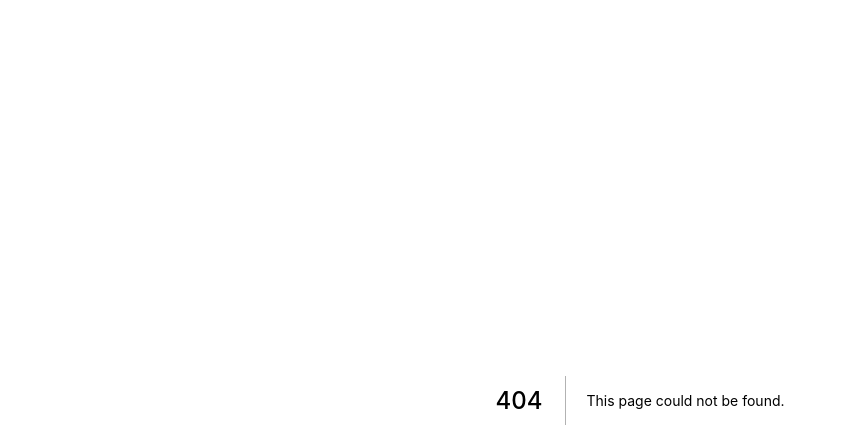
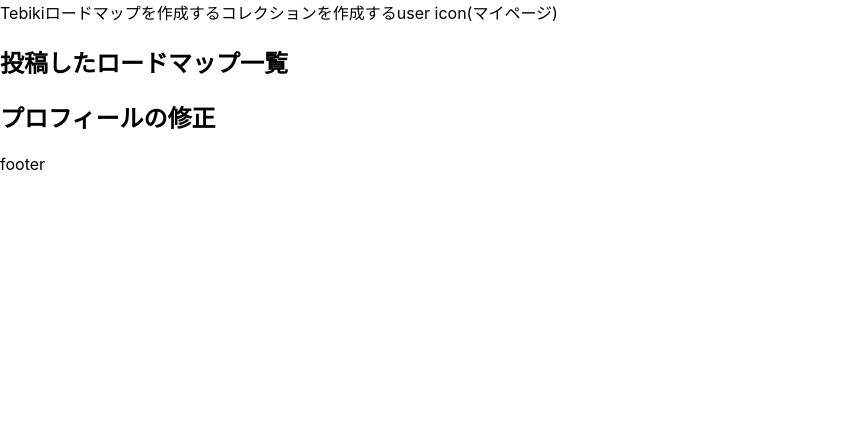
Before and after one commit to Yuki-Kurita/makimono, a Next.js app: page /users/1 in a window 1280 px wide. Before the commit this address had no page. Shown: the top 448 px of the page, without its empty margins (0-847 px from the left). Built offline with nearby package versions, Linux system fonts and the light colour scheme.

Commit message:
ユーザページの雛形作成

```diff
--- a/src/components/Header/Header.tsx
+++ b/src/components/Header/Header.tsx
@@ -11,6 +11,11 @@ const Header: React.FC = () => {
       <Link href="/collections/new">
         <a>コレクションを作成する</a>
       </Link>
+      {/* TODO: dynamic parameter */}
+      {/* <Link href=`/users/${user.id}`> */}
+      <Link href="/users/yukikur">
+        <a>user icon(マイページ)</a>
+      </Link>
     </div>
   );
 };
--- a/src/components/Header/index.ts
+++ b/src/components/Header/index.ts
@@ -0,0 +1 @@
+export { default } from "./Header";
--- a/src/components/Layout/Layout.tsx
+++ b/src/components/Layout/Layout.tsx
@@ -1,9 +1,10 @@
 import React from "react";
+import Header from "../Header/Header";
 
 const Layout: React.FC = ({ children }) => {
   return (
     <div>
-      <div>header</div>
+      <Header />
       {children}
       <div>footer</div>
     </div>
--- a/src/components/Layout/index.ts
+++ b/src/components/Layout/index.ts
@@ -1 +1 @@
-export { default } from "./layout";
+export { default } from "./Layout";
--- a/src/pages/api/hello.tsx
+++ /dev/null
@@ -1,5 +0,0 @@
-// Next.js API route support: https://nextjs.org/docs/api-routes/introduction
-
-export default (req, res) => {
-  res.status(200).json({ name: 'John Doe' })
-}
--- /dev/null
+++ b/src/pages/users/[id].tsx
@@ -0,0 +1,16 @@
+import Layout from "@/components/Layout";
+import React from "react";
+
+const UserPage: React.FC = () => {
+  return (
+    <Layout>
+      <main>
+        <h2>投稿したロードマップ一覧</h2>
+        {/* TODO: 編集・削除等の操作はここで行う */}
+        <h2>プロフィールの修正</h2>
+      </main>
+    </Layout>
+  );
+};
+
+export default UserPage;
```
